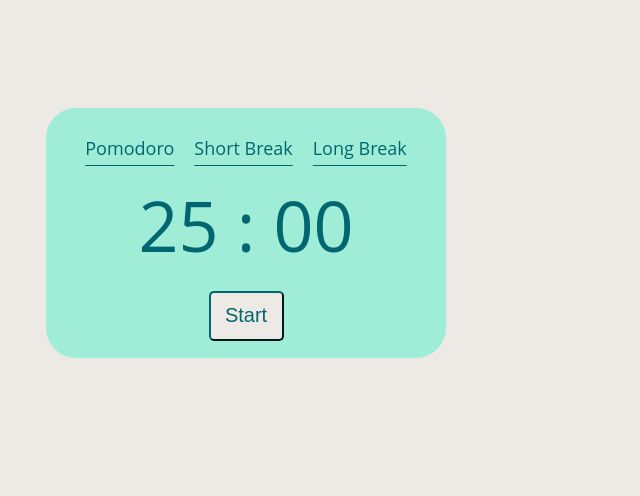
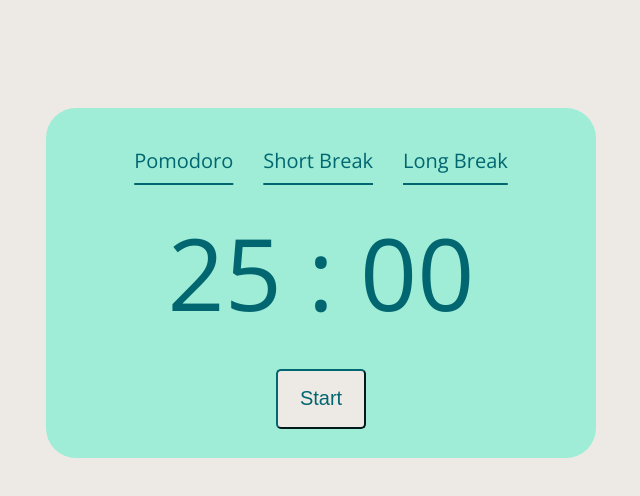
Before and after one commit to shravanhariharan2/cse110-w21-group18, a website: page source/Pomodoro_home.html in a window 1280 px wide. Shown: the whole page, without its empty margins (410-1050 px from the left). Drawn offline with nearby package versions, Linux system fonts and the light colour scheme.

Commit message:
increase size of timer and added open sans font

```diff
--- a/source/Pomodoro_home.html
+++ b/source/Pomodoro_home.html
@@ -4,6 +4,8 @@
 		<link rel="stylesheet" href="styles/Pomodoro_home.css">
        		<title>Pomodoro Timer</title>
 	    	<meta charset="UTF-8">
+		<link rel="preconnect" href="https://fonts.gstatic.com">
+		<link href="https://fonts.googleapis.com/css2?family=Open+Sans&display=swap" rel="stylesheet">
 	</head>
 
   	<body>
--- a/source/styles/Pomodoro_home.css
+++ b/source/styles/Pomodoro_home.css
@@ -8,8 +8,8 @@
   position: absolute;
   margin: 100px 35%;    /*not sure how to get this centered exactly */
   background: #9FEDD7;
-  width: 400px;
-	height: 250px;
+  width: 550px;
+	height: 350px;
   border-radius: 30px;
   text-align: center;
   z-index : 0;
@@ -21,7 +21,7 @@
 #which-container {
   padding: 10px 0 0 0;
   color: #026670;
-  font-size: 18px;
+  font-size: 20px;
   position: relative;
   z-index: 1;
   display: flex;
@@ -30,15 +30,15 @@
 /* styles the labels for timer type */
 #pomo, #short-break, #long-break {
   text-decoration: underline;
-  text-underline-offset: 10px;
-  margin-right: 10px;
-  margin-left: 10px;
+  text-underline-offset: 15px;
+  margin-right: 15px;
+  margin-left: 15px;
 }
 
 /*the actual timer display*/
 #time {
   position: relative;
-  font-size: 70px;
+  font-size: 100px;
   color: #026670;
 }
 
@@ -51,6 +51,6 @@
   border-radius: 5px;
   background-color: #EDEAE5;
   color: #026670;
-  height: 50px;
-  width: 75px;
+  height: 60px;
+  width: 90px;
 }
```
